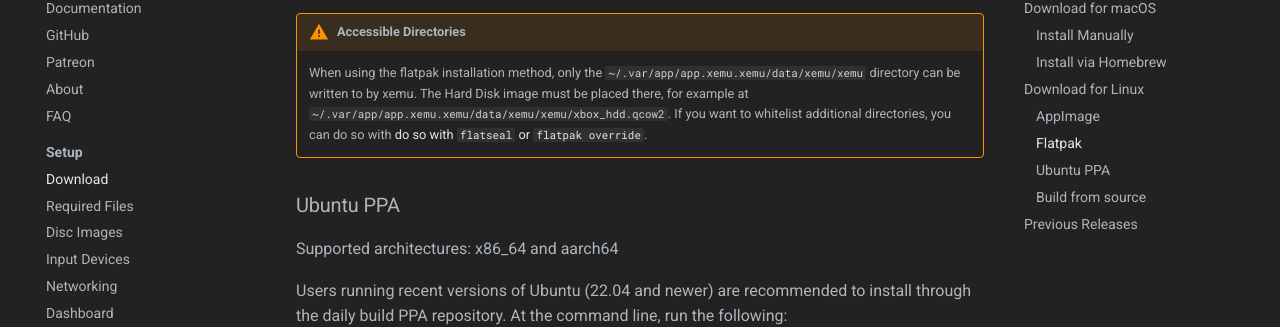
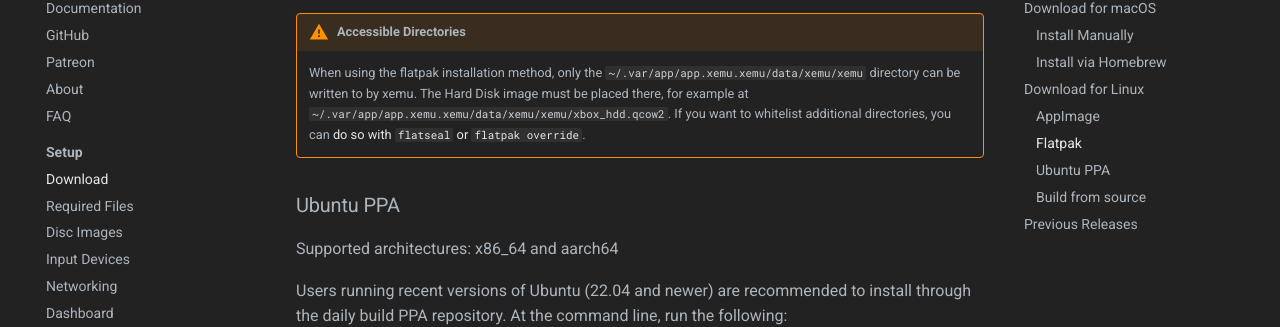
Before and after one commit to xemu-project/xemu-website, an MkDocs documentation site: the page built from docs/docs/download.md, in a window 1280 px wide and 900 px high, scrolled down 1706 px. Shown: the part 154-481 px from the top of the window. Built offline with MkDocs 1.6.1 and Material for MkDocs 9.7.7, drawn with Linux system fonts in a browser that asks for light colours; comment, search, counter and statistics services are not loaded.

Commit message:
Update download.md
removed duplication of " do so with"

```diff
--- a/docs/docs/download.md
+++ b/docs/docs/download.md
@@ -57,7 +57,7 @@ Supported architectures: x86_64 and aarch64
 !!! warning "Accessible Directories"
 
 	When using the flatpak installation method, only the `~/.var/app/app.xemu.xemu/data/xemu/xemu` directory can be written to by xemu. The Hard Disk image must be placed there, for example at `~/.var/app/app.xemu.xemu/data/xemu/xemu/xbox_hdd.qcow2`.
-	If you want to whitelist additional directories, you can do so with [do so with `flatseal` or `flatpak override`](troubleshooting.md#flatpak-release-will-not-load-the-hard-drive).
+	If you want to whitelist additional directories, you can [do so with `flatseal` or `flatpak override`](troubleshooting.md#flatpak-release-will-not-load-the-hard-drive).
 
 ### Ubuntu PPA
 
```
